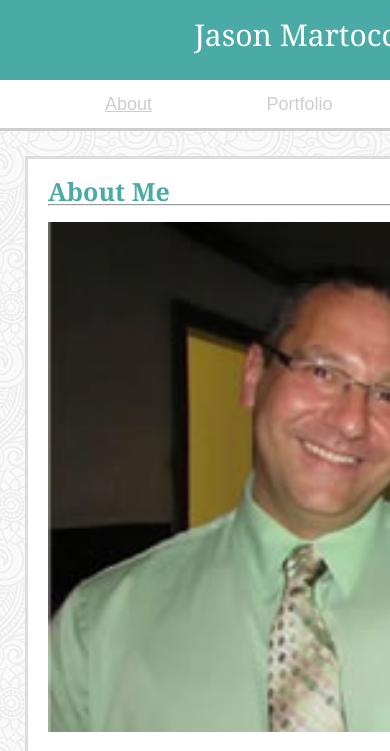
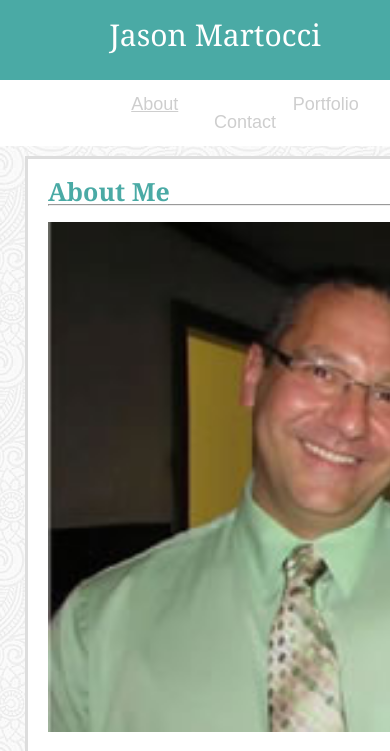
Before and after one commit to JasonMartocci/Portfolio, a PHP site: page /index.php in a window 390 px wide; the page is wider, and only the part inside the window is pictured. Shown: the top 751 px of that part. Run offline with PHP 8.4, Linux system fonts and the light colour scheme.

Commit message:
finished responsive design modifications

```diff
--- a/assets/css/style.css
+++ b/assets/css/style.css
@@ -223,13 +223,14 @@ li{
 /* Start of Mobile 640 width css styling */
 @media only screen and (max-width: 640px) {
 	.header{
-		position: relative;
-		width: 600px;
+		position: fixed;
+		width: 100%;
 		margin: 0 auto;
 		padding-top: 0;
+		z-index: 1;
 	}
 	.logo{
-		width: 560px;
+		width: 100%;
 		height: 40px;
 		text-align: center;
 	}
@@ -250,6 +251,10 @@ li{
 		display: inline;
 		margin-left: 100px;
 		color: #000000;
+	}
+	.content{
+		margin: 38px 0 0 0;
+		clear: both;
 	}
 	.content_container{
 		position: relative;
```
